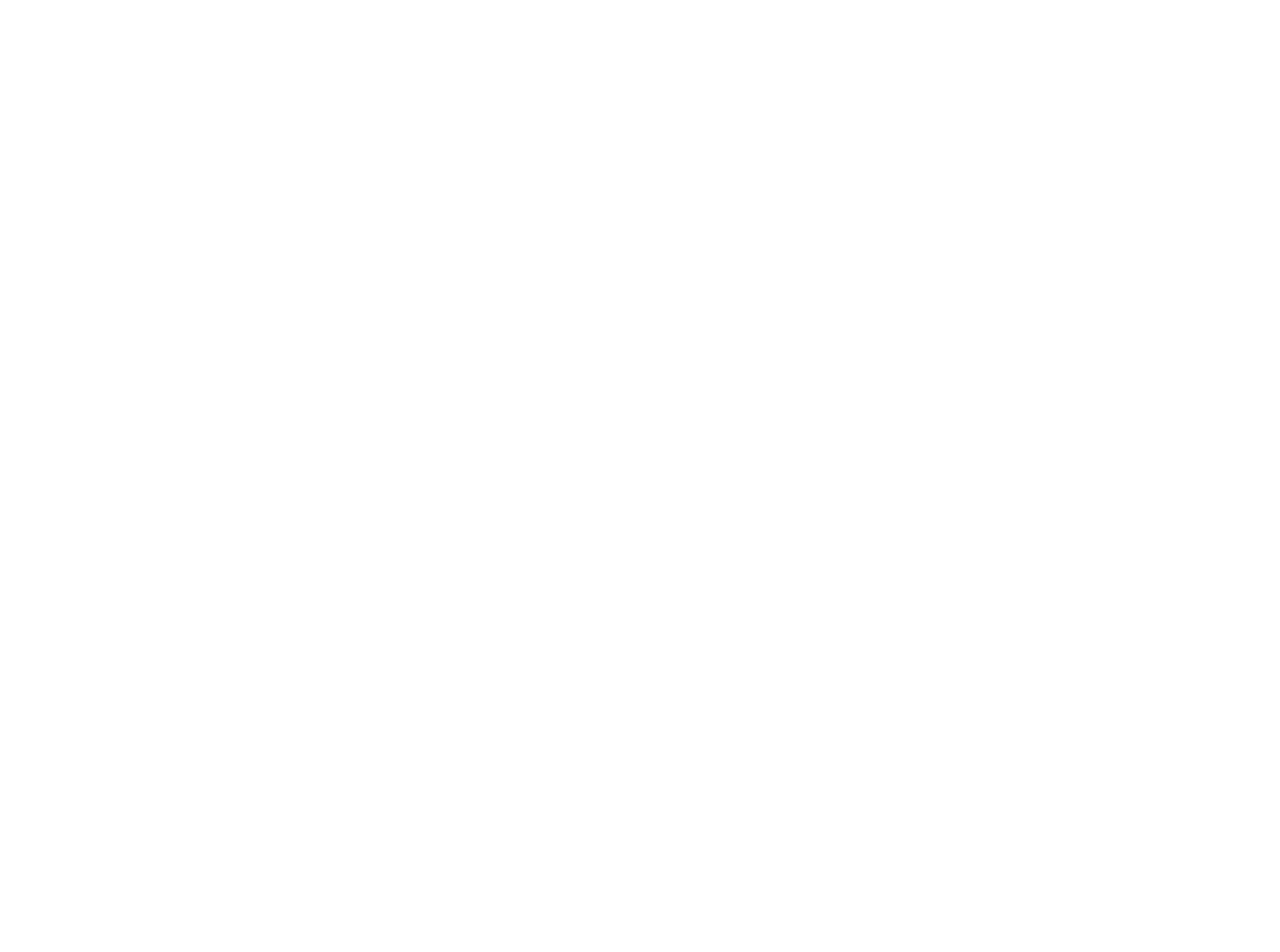
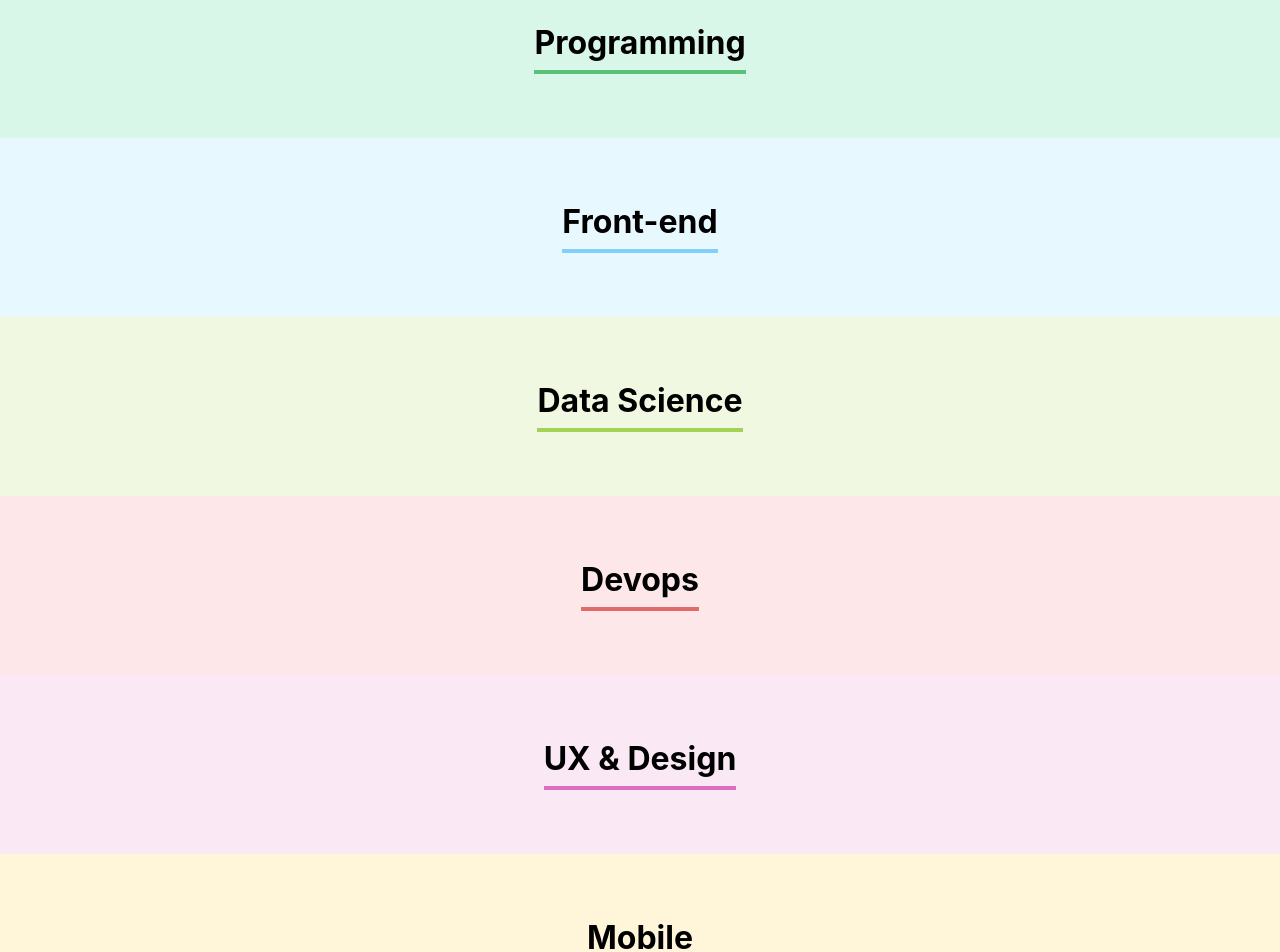
Before and after one commit to fennawake/organo, a React (Create React App) app: page / in a window 1280 px wide. Shown: the part 1460-2412 px from the top of the page. Before the commit the page ends 1419 px from the top, so only its background shows below. Built offline with nearby package versions, Linux system fonts and the light colour scheme; the HTML template or start-up script is replaced by a standard one.

Commit message:
Creating a new component for Teams members

```diff
--- a/src/App.js
+++ b/src/App.js
@@ -1,8 +1,47 @@
 import { useState } from 'react';
 import Banner from './components/Banner';
 import Form from './components/Form';
+import Team from './components/Team';
 
 function App() {
+
+  const teams = [
+    {
+      name: 'Programming',
+      primaryColor: '#57c278',
+      secondaryColor: '#D9F7E9'
+    },
+    {
+      name: 'Front-end',
+      primaryColor: '#82CFFA',
+      secondaryColor: '#E8F8FF'
+    },
+    {
+      name: 'Data Science',
+      primaryColor: '#A6D157',
+      secondaryColor: '#F0F8E2'
+    },
+    {
+      name: 'Devops',
+      primaryColor: '#E06B69',
+      secondaryColor: '#FDE7E8'
+    },
+    {
+      name: 'UX & Design',
+      primaryColor: '#DB6EBF',
+      secondaryColor: '#FAE9F5'
+    },
+    {
+      name: 'Mobile',
+      primaryColor: '#FFBA05',
+      secondaryColor: '#FFF5D9'
+    },
+    {
+      name: 'Innovation and Management',
+      primaryColor: '#FF8A29',
+      secondaryColor: '#FFEEDF'
+    }
+  ]
 
   const [collaborators, setCollaborators] = useState([])
 
@@ -14,7 +53,10 @@
   return (
     <div className="App">
       <Banner />
-      <Form addCollaborator={collaborator => addNewCollaborator(collaborator)} />
+      <Form teamName={teams.map(team => team.name)} addCollaborator={collaborator => addNewCollaborator(collaborator)} />
+
+      {teams.map(team => <Team key={team.name} name={team.name} primaryColor={team.primaryColor} secondaryColor={team.secondaryColor} />)}
+
     </div>
   );
 }
--- a/src/components/Form/index.js
+++ b/src/components/Form/index.js
@@ -5,16 +5,6 @@
 import { useState } from 'react'
 
 const Form = (props) => {
-
-    const teams = [
-        'Programming',
-        'Front-end',
-        'Data Science',
-        'Devops',
-        'UX e Design',
-        'Mobile',
-        'Innovation and Management'
-    ]
 
     const [name, setName] = useState('')
     const [position, setPosition] = useState('')
@@ -58,7 +48,7 @@
                 />
                 <Dropdown
                     obrigatorio={true}
-                    label="Team" items={teams}
+                    label="Team" items={props.teamName}
                     valueField={team}
                     valueChanged={valueField => setTeam(valueField)}
                 />
--- /dev/null
+++ b/src/components/Team/Team.css
@@ -0,0 +1,12 @@
+.team {
+    text-align: center;
+    padding: 32px;
+}
+
+.team h3 {
+    color: ;
+    font-size: 32px;
+    border-bottom: 4px solid;
+    display: inline-block;
+    padding-bottom: 8px;
+}
--- /dev/null
+++ b/src/components/Team/index.js
@@ -0,0 +1,15 @@
+import './Team.css'
+
+const Team = (props) => {
+
+    const primaryColor = { borderColor: props.primaryColor }
+    const secondaryColor = { backgroundColor: props.secondaryColor }
+
+    return (
+        <section className='team' style={secondaryColor}>
+            <h3 style={primaryColor}>{props.name}</h3>
+        </section >
+    )
+}
+
+export default Team
```
